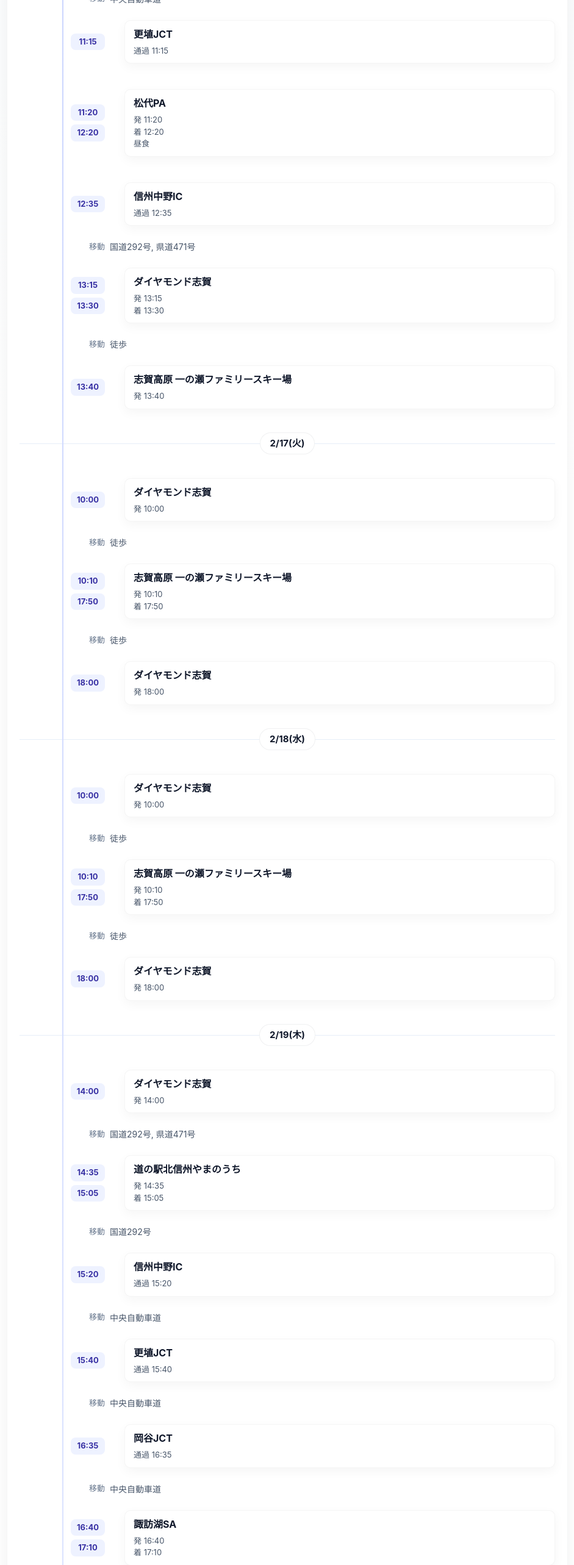
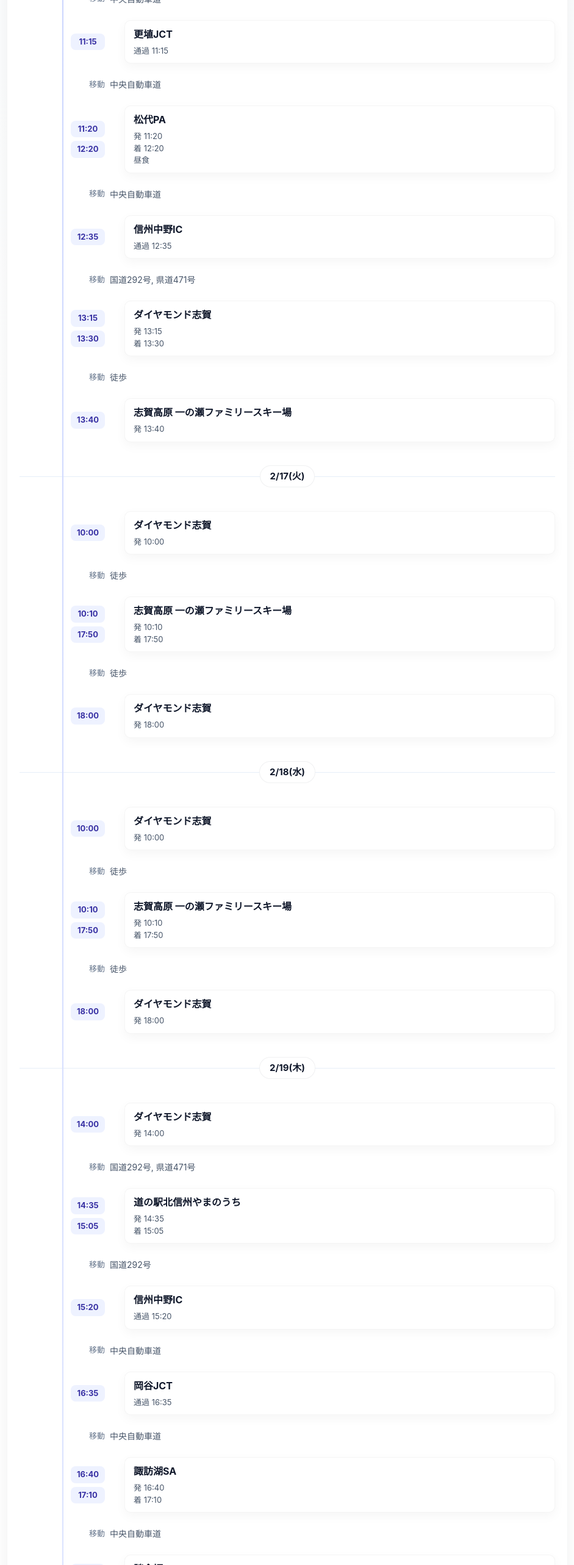
Before and after one commit to chrom9103/wadam, a Next.js app: page /trips/1/1/schedule in a window 1280 px wide. Shown: the part 1000-3566 px from the top of the page at 61% size, without its empty margins (169-1110 px from the left). Built offline with nearby package versions, Linux system fonts and the light colour scheme.

Commit message:
feat: スケジュールページの旅程アイテムの順序とカテゴリを整理し、データ構造を更新

```diff
--- a/app/trips/[trip]/[plan]/schedule/page.tsx
+++ b/app/trips/[trip]/[plan]/schedule/page.tsx
@@ -28,45 +28,46 @@ export default async function SchedulePage({ params }: { params: Promise<{ trip:
     { id: 'it-9', plan_id: 'plan-1', is_selected: true, category: 'pass', title: '岡谷JCT', sort_order: 9, start_time: '2026-02-16T10:25:00', end_time: null, estimated_cost: 0, note: '', address: '', metadata: {} },
     { id: 'it-10', plan_id: 'plan-1', is_selected: true, category: 'transport', title: '中央自動車道', sort_order: 10, start_time: null, end_time: null, estimated_cost: 0, note: '', address: '', metadata: {} },
     { id: 'it-11', plan_id: 'plan-1', is_selected: true, category: 'pass', title: '更埴JCT', sort_order: 11, start_time: '2026-02-16T11:15:00', end_time: null, estimated_cost: 0, note: '', address: '', metadata: {} },
-    { id: 'it-12', plan_id: 'plan-1', is_selected: true, category: 'spot', title: '松代PA', sort_order: 12, start_time: '2026-02-16T11:20:00', end_time: '2026-02-16T12:20:00', estimated_cost: 600, note: '昼食', address: '', metadata: {} },
-    { id: 'it-13', plan_id: 'plan-1', is_selected: true, category: 'pass', title: '信州中野IC', sort_order: 13, start_time: '2026-02-16T12:35:00', end_time: null, estimated_cost: 0, note: '', address: '', metadata: {} },
-    { id: 'it-14', plan_id: 'plan-1', is_selected: true, category: 'transport', title: '国道292号, 県道471号', sort_order: 14, start_time: null, end_time: null, estimated_cost: 0, note: '', address: '', metadata: {} },
-    { id: 'it-15', plan_id: 'plan-1', is_selected: true, category: 'spot', title: 'ダイヤモンド志賀', sort_order: 15, start_time: '2026-02-16T13:15:00', end_time: '2026-02-16T13:30:00', estimated_cost: 0, note: '', address: '', metadata: {} },
-    { id: 'it-16', plan_id: 'plan-1', is_selected: true, category: 'transport', title: '徒歩', sort_order: 16, start_time: null, end_time: null, estimated_cost: 0, note: '', address: '', metadata: {} },
-    { id: 'it-17', plan_id: 'plan-1', is_selected: true, category: 'spot', title: '志賀高原 一の瀬ファミリースキー場', sort_order: 17, start_time: '2026-02-16T13:40:00', end_time: null, estimated_cost: 0, note: '', address: '', metadata: {} },
+    { id: 'it-12', plan_id: 'plan-1', is_selected: true, category: 'transport', title: '中央自動車道', sort_order: 12, start_time: null, end_time: null, estimated_cost: 0, note: '', address: '', metadata: {} },
+    { id: 'it-13', plan_id: 'plan-1', is_selected: true, category: 'spot', title: '松代PA', sort_order: 13, start_time: '2026-02-16T11:20:00', end_time: '2026-02-16T12:20:00', estimated_cost: 600, note: '昼食', address: '', metadata: {} },
+    { id: 'it-14', plan_id: 'plan-1', is_selected: true, category: 'transport', title: '中央自動車道', sort_order: 14, start_time: null, end_time: null, estimated_cost: 0, note: '', address: '', metadata: {} },
+    { id: 'it-15', plan_id: 'plan-1', is_selected: true, category: 'pass', title: '信州中野IC', sort_order: 15, start_time: '2026-02-16T12:35:00', end_time: null, estimated_cost: 0, note: '', address: '', metadata: {} },
+    { id: 'it-16', plan_id: 'plan-1', is_selected: true, category: 'transport', title: '国道292号, 県道471号', sort_order: 16, start_time: null, end_time: null, estimated_cost: 0, note: '', address: '', metadata: {} },
+    { id: 'it-17', plan_id: 'plan-1', is_selected: true, category: 'spot', title: 'ダイヤモンド志賀', sort_order: 17, start_time: '2026-02-16T13:15:00', end_time: '2026-02-16T13:30:00', estimated_cost: 0, note: '', address: '', metadata: {} },
+    { id: 'it-18', plan_id: 'plan-1', is_selected: true, category: 'transport', title: '徒歩', sort_order: 18, start_time: null, end_time: null, estimated_cost: 0, note: '', address: '', metadata: {} },
+    { id: 'it-19', plan_id: 'plan-1', is_selected: true, category: 'spot', title: '志賀高原 一の瀬ファミリースキー場', sort_order: 19, start_time: '2026-02-16T13:40:00', end_time: null, estimated_cost: 0, note: '', address: '', metadata: {} },
     // --- 翌日（例）スキー予定 ---
-    { id: 'it-18', plan_id: 'plan-1', is_selected: true, category: 'spot', title: 'ダイヤモンド志賀', sort_order: 18, start_time: '2026-02-17T10:00:00', end_time: null, estimated_cost: 0, note: '', address: '', metadata: {} },
-    { id: 'it-19', plan_id: 'plan-1', is_selected: true, category: 'transport', title: '徒歩', sort_order: 19, start_time: null, end_time: null, estimated_cost: 0, note: '', address: '', metadata: {} },
-    { id: 'it-20', plan_id: 'plan-1', is_selected: true, category: 'spot', title: '志賀高原 一の瀬ファミリースキー場', sort_order: 20, start_time: '2026-02-17T10:10:00', end_time: '2026-02-17T17:50:00', estimated_cost: 0, note: '', address: '', metadata: {} },
+    { id: 'it-20', plan_id: 'plan-1', is_selected: true, category: 'spot', title: 'ダイヤモンド志賀', sort_order: 20, start_time: '2026-02-17T10:00:00', end_time: null, estimated_cost: 0, note: '', address: '', metadata: {} },
     { id: 'it-21', plan_id: 'plan-1', is_selected: true, category: 'transport', title: '徒歩', sort_order: 21, start_time: null, end_time: null, estimated_cost: 0, note: '', address: '', metadata: {} },
-    { id: 'it-22', plan_id: 'plan-1', is_selected: true, category: 'spot', title: 'ダイヤモンド志賀', sort_order: 22, start_time: '2026-02-17T18:00:00', end_time: null, estimated_cost: 0, note: '', address: '', metadata: {} },
+    { id: 'it-22', plan_id: 'plan-1', is_selected: true, category: 'spot', title: '志賀高原 一の瀬ファミリースキー場', sort_order: 22, start_time: '2026-02-17T10:10:00', end_time: '2026-02-17T17:50:00', estimated_cost: 0, note: '', address: '', metadata: {} },
+    { id: 'it-23', plan_id: 'plan-1', is_selected: true, category: 'transport', title: '徒歩', sort_order: 23, start_time: null, end_time: null, estimated_cost: 0, note: '', address: '', metadata: {} },
+    { id: 'it-24', plan_id: 'plan-1', is_selected: true, category: 'spot', title: 'ダイヤモンド志賀', sort_order: 24, start_time: '2026-02-17T18:00:00', end_time: null, estimated_cost: 0, note: '', address: '', metadata: {} },
     // --- 3日目 スキー予定 ---
-    { id: 'it-23', plan_id: 'plan-1', is_selected: true, category: 'spot', title: 'ダイヤモンド志賀', sort_order: 23, start_time: '2026-02-18T10:00:00', end_time: null, estimated_cost: 0, note: '', address: '', metadata: {} },
-    { id: 'it-24', plan_id: 'plan-1', is_selected: true, category: 'transport', title: '徒歩', sort_order: 24, start_time: null, end_time: null, estimated_cost: 0, note: '', address: '', metadata: {} },
-    { id: 'it-25', plan_id: 'plan-1', is_selected: true, category: 'spot', title: '志賀高原 一の瀬ファミリースキー場', sort_order: 25, start_time: '2026-02-18T10:10:00', end_time: '2026-02-18T17:50:00', estimated_cost: 0, note: '', address: '', metadata: {} },
+    { id: 'it-25', plan_id: 'plan-1', is_selected: true, category: 'spot', title: 'ダイヤモンド志賀', sort_order: 25, start_time: '2026-02-18T10:00:00', end_time: null, estimated_cost: 0, note: '', address: '', metadata: {} },
     { id: 'it-26', plan_id: 'plan-1', is_selected: true, category: 'transport', title: '徒歩', sort_order: 26, start_time: null, end_time: null, estimated_cost: 0, note: '', address: '', metadata: {} },
-    { id: 'it-27', plan_id: 'plan-1', is_selected: true, category: 'spot', title: 'ダイヤモンド志賀', sort_order: 27, start_time: '2026-02-18T18:00:00', end_time: null, estimated_cost: 0, note: '', address: '', metadata: {} },
+    { id: 'it-27', plan_id: 'plan-1', is_selected: true, category: 'spot', title: '志賀高原 一の瀬ファミリースキー場', sort_order: 27, start_time: '2026-02-18T10:10:00', end_time: '2026-02-18T17:50:00', estimated_cost: 0, note: '', address: '', metadata: {} },
+    { id: 'it-28', plan_id: 'plan-1', is_selected: true, category: 'transport', title: '徒歩', sort_order: 28, start_time: null, end_time: null, estimated_cost: 0, note: '', address: '', metadata: {} },
+    { id: 'it-29', plan_id: 'plan-1', is_selected: true, category: 'spot', title: 'ダイヤモンド志賀', sort_order: 29, start_time: '2026-02-18T18:00:00', end_time: null, estimated_cost: 0, note: '', address: '', metadata: {} },
     // --- 帰路 ---
-    { id: 'it-28', plan_id: 'plan-1', is_selected: true, category: 'spot', title: 'ダイヤモンド志賀', sort_order: 28, start_time: '2026-02-19T14:00:00', end_time: null, estimated_cost: 0, note: '', address: '', metadata: {} },
-    { id: 'it-14', plan_id: 'plan-1', is_selected: true, category: 'transport', title: '国道292号, 県道471号', sort_order: 29, start_time: null, end_time: null, estimated_cost: 0, note: '', address: '', metadata: {} },
-    { id: 'it-29', plan_id: 'plan-1', is_selected: true, category: 'spot', title: '道の駅北信州やまのうち', sort_order: 30, start_time: '2026-02-19T14:35:00', end_time: '2026-02-19T15:05:00', estimated_cost: 0, note: '', address: '', metadata: {} },
-    { id: 'it-14', plan_id: 'plan-1', is_selected: true, category: 'transport', title: '国道292号', sort_order: 31, start_time: null, end_time: null, estimated_cost: 0, note: '', address: '', metadata: {} },
-    { id: 'it-30', plan_id: 'plan-1', is_selected: true, category: 'pass', title: '信州中野IC', sort_order: 32, start_time: '2026-02-19T15:20:00', end_time: null, estimated_cost: 0, note: '', address: '', metadata: {} },
-    { id: 'it-10', plan_id: 'plan-1', is_selected: true, category: 'transport', title: '中央自動車道', sort_order: 33, start_time: null, end_time: null, estimated_cost: 0, note: '', address: '', metadata: {} },
-    { id: 'it-31', plan_id: 'plan-1', is_selected: true, category: 'pass', title: '更埴JCT', sort_order: 34, start_time: '2026-02-19T15:40:00', end_time: null, estimated_cost: 0, note: '', address: '', metadata: {} },
-    { id: 'it-10', plan_id: 'plan-1', is_selected: true, category: 'transport', title: '中央自動車道', sort_order: 35, start_time: null, end_time: null, estimated_cost: 0, note: '', address: '', metadata: {} },
-    { id: 'it-32', plan_id: 'plan-1', is_selected: true, category: 'pass', title: '岡谷JCT', sort_order: 36, start_time: '2026-02-19T16:35:00', end_time: null, estimated_cost: 0, note: '', address: '', metadata: {} },
-    { id: 'it-10', plan_id: 'plan-1', is_selected: true, category: 'transport', title: '中央自動車道', sort_order: 37, start_time: null, end_time: null, estimated_cost: 0, note: '', address: '', metadata: {} },
-    { id: 'it-33', plan_id: 'plan-1', is_selected: true, category: 'spot', title: '諏訪湖SA', sort_order: 38, start_time: '2026-02-19T16:40:00', end_time: '2026-02-19T17:10:00', estimated_cost: 0, note: '', address: '', metadata: {} },
-    { id: 'it-10', plan_id: 'plan-1', is_selected: true, category: 'transport', title: '中央自動車道', sort_order: 39, start_time: null, end_time: null, estimated_cost: 0, note: '', address: '', metadata: {} },
-    { id: 'it-34', plan_id: 'plan-1', is_selected: true, category: 'spot', title: '談合坂SA', sort_order: 40, start_time: '2026-02-19T18:40:00', end_time: '2026-02-19T19:40:00', estimated_cost: 0, note: '', address: '', metadata: {} },
-    { id: 'it-10', plan_id: 'plan-1', is_selected: true, category: 'transport', title: '中央自動車道', sort_order: 41, start_time: null, end_time: null, estimated_cost: 0, note: '', address: '', metadata: {} },
-    { id: 'it-35', plan_id: 'plan-1', is_selected: true, category: 'pass', title: '八王子JCT', sort_order: 42, start_time: '2026-02-19T20:00:00', end_time: null, estimated_cost: 0, note: '', address: '', metadata: {} },
-    { id: 'it-10', plan_id: 'plan-1', is_selected: true, category: 'transport', title: '圏央道', sort_order: 43, start_time: null, end_time: null, estimated_cost: 0, note: '', address: '', metadata: {} },
-    { id: 'it-36', plan_id: 'plan-1', is_selected: true, category: 'pass', title: '相模原愛川IC', sort_order: 44, start_time: '2026-02-19T20:40:00', end_time: null, estimated_cost: 0, note: '', address: '', metadata: {} },
-    { id: 'it-37', plan_id: 'plan-1', is_selected: true, category: 'spot', title: '出光16合鵜野森SS（給油）', sort_order: 45, start_time: '2026-02-19T21:00:00', end_time: '2026-02-19T21:20:00', estimated_cost: 0, note: '', address: '', metadata: {} },
-    { id: 'it-2', plan_id: 'plan-1', is_selected: true, category: 'transport', title: '県道52号', sort_order: 46, start_time: null, end_time: null, estimated_cost: 0, note: '', address: '', metadata: {} },
-    { id: 'it-38', plan_id: 'plan-1', is_selected: true, category: 'spot', title: 'ニッポンレンタカー町田駅店', sort_order: 47, start_time: '2026-02-19T21:30:00', end_time: null, estimated_cost: 0, note: 'レンタカー返却', address: '町田駅', metadata: {} },
+    { id: 'it-30', plan_id: 'plan-1', is_selected: true, category: 'spot', title: 'ダイヤモンド志賀', sort_order: 30, start_time: '2026-02-19T14:00:00', end_time: null, estimated_cost: 0, note: '', address: '', metadata: {} },
+    { id: 'it-31', plan_id: 'plan-1', is_selected: true, category: 'transport', title: '国道292号, 県道471号', sort_order: 31, start_time: null, end_time: null, estimated_cost: 0, note: '', address: '', metadata: {} },
+    { id: 'it-32', plan_id: 'plan-1', is_selected: true, category: 'spot', title: '道の駅北信州やまのうち', sort_order: 32, start_time: '2026-02-19T14:35:00', end_time: '2026-02-19T15:05:00', estimated_cost: 0, note: '', address: '', metadata: {} },
+    { id: 'it-33', plan_id: 'plan-1', is_selected: true, category: 'transport', title: '国道292号', sort_order: 33, start_time: null, end_time: null, estimated_cost: 0, note: '', address: '', metadata: {} },
+    { id: 'it-34', plan_id: 'plan-1', is_selected: true, category: 'pass', title: '信州中野IC', sort_order: 34, start_time: '2026-02-19T15:20:00', end_time: null, estimated_cost: 0, note: '', address: '', metadata: {} },
+    { id: 'it-35', plan_id: 'plan-1', is_selected: true, category: 'transport', title: '中央自動車道', sort_order: 35, start_time: null, end_time: null, estimated_cost: 0, note: '', address: '', metadata: {} },
+    { id: 'it-36', plan_id: 'plan-1', is_selected: true, category: 'pass', title: '岡谷JCT', sort_order: 36, start_time: '2026-02-19T16:35:00', end_time: null, estimated_cost: 0, note: '', address: '', metadata: {} },
+    { id: 'it-37', plan_id: 'plan-1', is_selected: true, category: 'transport', title: '中央自動車道', sort_order: 37, start_time: null, end_time: null, estimated_cost: 0, note: '', address: '', metadata: {} },
+    { id: 'it-38', plan_id: 'plan-1', is_selected: true, category: 'spot', title: '諏訪湖SA', sort_order: 38, start_time: '2026-02-19T16:40:00', end_time: '2026-02-19T17:10:00', estimated_cost: 0, note: '', address: '', metadata: {} },
+    { id: 'it-39', plan_id: 'plan-1', is_selected: true, category: 'transport', title: '中央自動車道', sort_order: 39, start_time: null, end_time: null, estimated_cost: 0, note: '', address: '', metadata: {} },
+    { id: 'it-40', plan_id: 'plan-1', is_selected: true, category: 'spot', title: '談合坂SA', sort_order: 40, start_time: '2026-02-19T18:40:00', end_time: '2026-02-19T19:40:00', estimated_cost: 0, note: '', address: '', metadata: {} },
+    { id: 'it-41', plan_id: 'plan-1', is_selected: true, category: 'transport', title: '中央自動車道', sort_order: 41, start_time: null, end_time: null, estimated_cost: 0, note: '', address: '', metadata: {} },
+    { id: 'it-42', plan_id: 'plan-1', is_selected: true, category: 'pass', title: '八王子JCT', sort_order: 42, start_time: '2026-02-19T20:00:00', end_time: null, estimated_cost: 0, note: '', address: '', metadata: {} },
+    { id: 'it-43', plan_id: 'plan-1', is_selected: true, category: 'transport', title: '圏央道', sort_order: 43, start_time: null, end_time: null, estimated_cost: 0, note: '', address: '', metadata: {} },
+    { id: 'it-44', plan_id: 'plan-1', is_selected: true, category: 'pass', title: '相模原愛川IC', sort_order: 44, start_time: '2026-02-19T20:40:00', end_time: null, estimated_cost: 0, note: '', address: '', metadata: {} },
+    { id: 'it-45', plan_id: 'plan-1', is_selected: true, category: 'transport', title: '県道52号', sort_order: 45, start_time: null, end_time: null, estimated_cost: 0, note: '', address: '', metadata: {} },
+    { id: 'it-46', plan_id: 'plan-1', is_selected: true, category: 'spot', title: '出光16合鵜野森SS（給油）', sort_order: 46, start_time: '2026-02-19T21:00:00', end_time: '2026-02-19T21:20:00', estimated_cost: 0, note: '', address: '', metadata: {} },
+    { id: 'it-47', plan_id: 'plan-1', is_selected: true, category: 'transport', title: '県道52号', sort_order: 47, start_time: null, end_time: null, estimated_cost: 0, note: '', address: '', metadata: {} },
+    { id: 'it-48', plan_id: 'plan-1', is_selected: true, category: 'spot', title: 'ニッポンレンタカー町田駅店', sort_order: 48, start_time: '2026-02-19T21:30:00', end_time: null, estimated_cost: 0, note: 'レンタカー返却', address: '町田駅', metadata: {} },
   ]
 
   // ヘルパー関数
```
